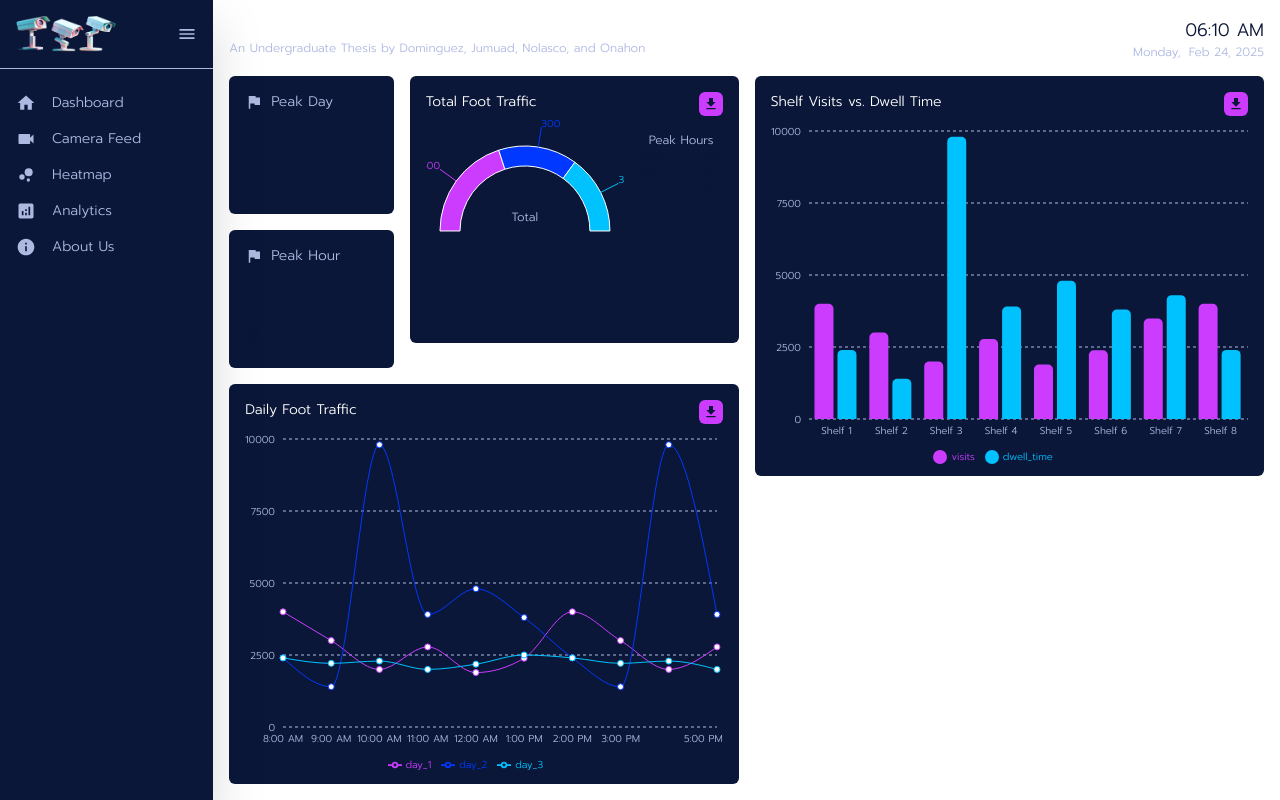
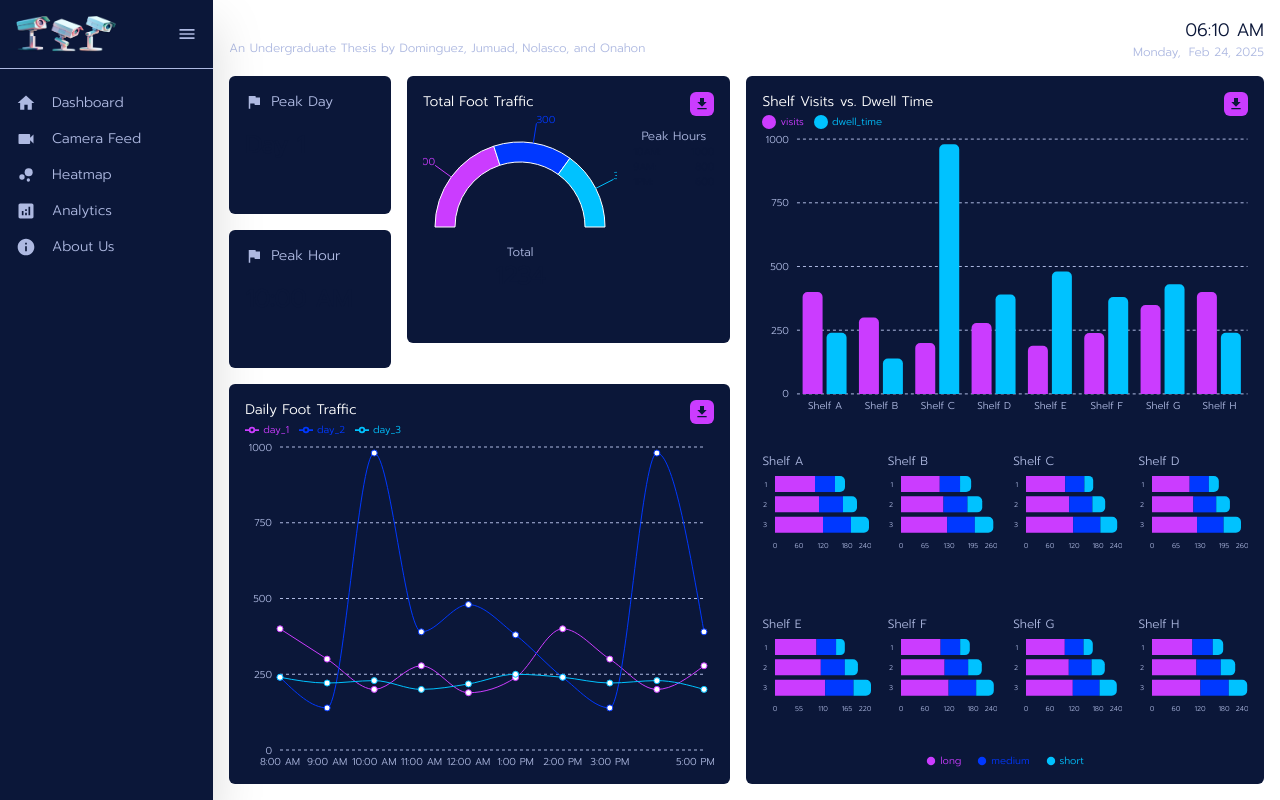
Before and after one commit to precioushopey/thesis-subay-web, a Next.js app: page /analytics in a window 1280 px wide. Built offline with nearby package versions, Linux system fonts and the light colour scheme.

Commit message:
Further fixes for analytics

```diff
--- a/app/analytics/page.tsx
+++ b/app/analytics/page.tsx
@@ -2,39 +2,88 @@ import React from "react";
 import AnalyticsLineChart from "../components/AnalyticsLine";
 import AnalyticsBarChart from "../components/AnalyticsBar";
 import AnalyticsPieChart from "../components/AnalyticsPie";
-import { MdFlag } from "react-icons/md";
+import ShelfChart from "../components/ShelfChart";
+import { MdFlag, MdCircle } from "react-icons/md";
+import {
+  shelfA,
+  shelfB,
+  shelfC,
+  shelfD,
+  shelfE,
+  shelfF,
+  shelfG,
+  shelfH,
+} from "@/app/lib/data";
 
 const AnalyticsPage = () => {
   return (
     <div className="w-full h-full flex flex-col sm:flex-row gap-4 p-4 -mt-4 font-[family-name:var(--font-prompt)] selection:bg-[#7F25FB] selection:text-white">
-      <div className="w-full lg:w-1/2 h-full flex flex-col gap-4">
+      {/* TOP */}
+      <div className="w-full h-full flex flex-col gap-4">
         <div className="w-full h-full flex flex-row gap-4">
           <div className="w-full lg:w-1/3 h-full flex flex-col gap-4">
-            <div className="w-full h-full flex flex-col place-content-between bg-[#0B1739] rounded-md p-4">
-              <div className="flex flex-row items-center gap-2 text-[#AEB9E1]">
+            <div className="relative w-full h-full flex flex-col justify-center bg-[#0B1739] rounded-md p-4">
+              <div className="absolute top-4 left-4 flex flex-row items-center gap-2 text-[#AEB9E1]">
                 <MdFlag size={18} />
                 <h1 className="text-sm font-medium">Peak Day</h1>
               </div>
-              <h1 className="text-2xl font-semibold">Day 1</h1>
+              <h1 className="items-center justify-center text-2xl font-semibold">
+                Day 1
+              </h1>
             </div>
-            <div className="w-full h-full flex flex-col place-content-between bg-[#0B1739] rounded-md p-4">
-              <div className="flex flex-row items-center gap-2 text-[#AEB9E1]">
+            <div className="relative w-full h-full flex flex-col justify-center bg-[#0B1739] rounded-md p-4">
+              <div className="absolute top-4 left-4 flex flex-row items-center gap-2 text-[#AEB9E1]">
                 <MdFlag size={18} />
                 <h1 className="text-sm font-medium">Peak Hour</h1>
               </div>
-              <h1 className="text-2xl font-semibold">10:00 AM</h1>
+              <h1 className="items-center justify-center text-2xl font-semibold">
+                10:00 AM
+              </h1>
             </div>
           </div>
           <div className="w-full lg:w-2/3 h-full">
             <AnalyticsPieChart page="analytics" />
           </div>
         </div>
-
         <AnalyticsLineChart page="analytics" />
       </div>
-
-      <div className="w-full lg:w-1/2 h-full flex flex-col gap-4">
+      {/* BOTTOM */}
+      <div className="w-full h-full flex flex-col gap-4 p-4 rounded-md bg-[#0B1739]">
         <AnalyticsBarChart page="analytics" />
+        <div className="w-full h-full flex flex-col gap-4">
+          <div className="w-full h-full flex flex-col sm:flex-row items-center justify-center gap-4">
+            <ShelfChart label={"Shelf A"} data={shelfA} />
+            <ShelfChart label={"Shelf B"} data={shelfB} />
+            <ShelfChart label={"Shelf C"} data={shelfC} />
+            <ShelfChart label={"Shelf D"} data={shelfD} />
+          </div>
+          <div className="w-full h-full flex flex-col sm:flex-row items-center justify-center gap-4">
+            <ShelfChart label={"Shelf E"} data={shelfE} />
+            <ShelfChart label={"Shelf F"} data={shelfF} />
+            <ShelfChart label={"Shelf G"} data={shelfG} />
+            <ShelfChart label={"Shelf H"} data={shelfH} />
+          </div>
+          <ul className="flex flex-row items-center justify-center text-center gap-4">
+            <li className="flex flex-row items-center justify-center text-[#CB3CFF] text-[10px] gap-x-1">
+              <span>
+                <MdCircle />
+              </span>
+              <h6>long</h6>
+            </li>
+            <li className="flex flex-row items-center justify-center text-[#0038FF] text-[10px] gap-x-1">
+              <span>
+                <MdCircle />
+              </span>
+              <h6>medium</h6>
+            </li>
+            <li className="flex flex-row items-center justify-center text-[#00C2FF] text-[10px] gap-x-1">
+              <span>
+                <MdCircle />
+              </span>
+              <h6>short</h6>
+            </li>
+          </ul>
+        </div>
       </div>
     </div>
   );
--- a/app/camera-feed/page.tsx
+++ b/app/camera-feed/page.tsx
@@ -3,7 +3,7 @@ import React from "react";
 const CameraFeedPage = () => {
   return (
     <div className="w-full h-full flex flex-col sm:flex-row gap-4 p-4 -mt-5 font-[family-name:var(--font-prompt)] selection:bg-[#7F25FB] selection:text-white">
-      <div className="h-full w-full sm:w-4/5 flex flex-col bg-[#0B1739] rounded-md p-4 hover:rounded-md hover:border hover:border-[#AEB9E1] cursor-pointer">
+      <div className="h-full w-full sm:w-4/5 flex flex-col bg-[#0B1739] rounded-md p-4">
         <h1 className="font-semibold text-base pb-2">Camera Feed</h1>
         <div className="border border-[#AEB9E1] rounded-md">
           <video
@@ -19,7 +19,7 @@ const CameraFeedPage = () => {
           </video>
         </div>
       </div>
-      <div className="h-full w-full sm:w-1/5 flex flex-col bg-[#0B1739] rounded-md p-4 hover:rounded-md hover:border hover:border-[#AEB9E1] cursor-pointer">
+      <div className="h-full w-full sm:w-1/5 flex flex-col bg-[#0B1739] rounded-md p-4">
         <h1 className="font-semibold text-base pb-2">Analysis</h1>
         <div className="w-full h-full flex flex-row items-center justify-center bg-transparent border border-[#AEB9E1] rounded-t-md">
           01
--- a/app/components/AnalyticsBar.tsx
+++ b/app/components/AnalyticsBar.tsx
@@ -2,6 +2,8 @@
 import { useRef } from "react";
 import ExportButton from "./ExportButton";
 import html2canvas from "html2canvas";
+import Link from "next/link";
+import { MdArrowOutward } from "react-icons/md";
 import {
   BarChart,
   Bar,
@@ -15,21 +17,21 @@ import {
 } from "recharts";
 
 const data = [
-  { name: "Shelf 1", visits: 4000, dwell_time: 2400 },
-  { name: "Shelf 2", visits: 3000, dwell_time: 1398 },
-  { name: "Shelf 3", visits: 2000, dwell_time: 9800 },
-  { name: "Shelf 4", visits: 2780, dwell_time: 3908 },
-  { name: "Shelf 5", visits: 1890, dwell_time: 4800 },
-  { name: "Shelf 6", visits: 2390, dwell_time: 3800 },
-  { name: "Shelf 7", visits: 3490, dwell_time: 4300 },
-  { name: "Shelf 8", visits: 4000, dwell_time: 2400 },
+  { name: "Shelf A", visits: 400, dwell_time: 240 },
+  { name: "Shelf B", visits: 300, dwell_time: 139 },
+  { name: "Shelf C", visits: 200, dwell_time: 980 },
+  { name: "Shelf D", visits: 278, dwell_time: 390 },
+  { name: "Shelf E", visits: 189, dwell_time: 480 },
+  { name: "Shelf F", visits: 239, dwell_time: 380 },
+  { name: "Shelf G", visits: 349, dwell_time: 430 },
+  { name: "Shelf H", visits: 400, dwell_time: 240 },
 ];
 
 const AnalyticsBarChart = ({ page }: { page: "dashboard" | "analytics" }) => {
   const chartRef = useRef<HTMLDivElement>(null);
 
   const chartHeight =
-    page === "dashboard" ? window.innerHeight / 3.7 : window.innerHeight / 2;
+    page === "dashboard" ? window.innerHeight / 4.5 : window.innerHeight / 2.5;
 
   const exportCSV = () => {
     const csvContent =
@@ -62,21 +64,28 @@ const AnalyticsBarChart = ({ page }: { page: "dashboard" | "analytics" }) => {
     }
   };
 
+  const chartIcon =
+    page === "dashboard" ? (
+      <Link href={"/analytics"}>
+        <button className="flex flex-row items-center justify-center rounded-md p-1 bg-[#CB3CFF] transform transition duration-500 hover:scale-110 font-[family-name:var(--font-prompt)] selection:bg-[#7F25FB] selection:text-white">
+          <MdArrowOutward size={16} />
+        </button>
+      </Link>
+    ) : (
+      <ExportButton onExportCSV={exportCSV} onExportPNG={exportPNG} />
+    );
+
   return (
-    <div
-      ref={chartRef}
-      className="rounded-md bg-[#0B1739] p-4 hover:rounded-md hover:border hover:border-[#AEB9E1] cursor-pointer"
-      style={{ height: chartHeight }}
-    >
+    <div ref={chartRef} style={{ height: chartHeight }} className="relative">
       <div className="flex flex-row justify-between">
         <h1 className="text-sm font-medium text-white">
           Shelf Visits vs. Dwell Time
         </h1>
-        <ExportButton onExportCSV={exportCSV} onExportPNG={exportPNG} />
+        <span className="absolute top-0 right-0">{chartIcon}</span>
       </div>
-      <div className="text-[10px] h-full">
+      <div className="text-[10px] h-full -mt-2">
         <ResponsiveContainer width="100%" height="100%">
-          <BarChart data={data} margin={{ top: 15, bottom: 20, left: -22 }}>
+          <BarChart data={data} margin={{ left: -25 }}>
             <CartesianGrid
               strokeDasharray="3 3"
               vertical={false}
@@ -102,7 +111,16 @@ const AnalyticsBarChart = ({ page }: { page: "dashboard" | "analytics" }) => {
               itemStyle={{ color: "#FFF" }}
               cursor={{ fill: "rgba(255, 255, 255, 0.2)" }}
             />
-            <Legend wrapperStyle={{ color: "#AEB9E1" }} />
+            <Legend
+              align="left"
+              verticalAlign="top"
+              wrapperStyle={{
+                paddingTop: "10px",
+                paddingBottom: "10px",
+                paddingLeft: "25px",
+                color: "#AEB9E1",
+              }}
+            />
             <Bar
               dataKey="visits"
               fill="#CB3CFF"
--- a/app/components/AnalyticsLine.tsx
+++ b/app/components/AnalyticsLine.tsx
@@ -1,7 +1,9 @@
 "use client";
 import { useRef } from "react";
+import ExportButton from "./ExportButton";
 import html2canvas from "html2canvas";
-import ExportButton from "./ExportButton";
+import Link from "next/link";
+import { MdArrowOutward } from "react-icons/md";
 import {
   LineChart,
   Line,
@@ -14,16 +16,16 @@ import {
 } from "recharts";
 
 const data = [
-  { name: "8:00 AM", day_1: 4000, day_2: 2400, day_3: 2400 },
-  { name: "9:00 AM", day_1: 3000, day_2: 1398, day_3: 2210 },
-  { name: "10:00 AM", day_1: 2000, day_2: 9800, day_3: 2290 },
-  { name: "11:00 AM", day_1: 2780, day_2: 3908, day_3: 2000 },
-  { name: "12:00 AM", day_1: 1890, day_2: 4800, day_3: 2181 },
-  { name: "1:00 PM", day_1: 2390, day_2: 3800, day_3: 2500 },
-  { name: "2:00 PM", day_1: 4000, day_2: 2400, day_3: 2400 },
-  { name: "3:00 PM", day_1: 3000, day_2: 1398, day_3: 2210 },
-  { name: "4:00 PM", day_1: 2000, day_2: 9800, day_3: 2290 },
-  { name: "5:00 PM", day_1: 2780, day_2: 3908, day_3: 2000 },
+  { name: "8:00 AM", day_1: 400, day_2: 240, day_3: 240 },
+  { name: "9:00 AM", day_1: 300, day_2: 139, day_3: 221 },
+  { name: "10:00 AM", day_1: 200, day_2: 980, day_3: 229 },
+  { name: "11:00 AM", day_1: 278, day_2: 390, day_3: 200 },
+  { name: "12:00 AM", day_1: 189, day_2: 480, day_3: 218 },
+  { name: "1:00 PM", day_1: 239, day_2: 380, day_3: 250 },
+  { name: "2:00 PM", day_1: 400, day_2: 240, day_3: 240 },
+  { name: "3:00 PM", day_1: 300, day_2: 139, day_3: 221 },
+  { name: "4:00 PM", day_1: 200, day_2: 980, day_3: 229 },
+  { name: "5:00 PM", day_1: 278, day_2: 390, day_3: 200 },
 ];
 
 const AnalyticsLineChart = ({ page }: { page: "dashboard" | "analytics" }) => {
@@ -65,24 +67,32 @@ const AnalyticsLineChart = ({ page }: { page: "dashboard" | "analytics" }) => {
     }
   };
 
+  const chartIcon =
+    page === "dashboard" ? (
+      <Link href={"/analytics"}>
+        <button className="flex flex-row items-center justify-center rounded-md p-1 bg-[#CB3CFF] transform transition duration-500 hover:scale-110 font-[family-name:var(--font-prompt)] selection:bg-[#7F25FB] selection:text-white">
+          <MdArrowOutward size={16} />
+        </button>
+      </Link>
+    ) : (
+      <ExportButton onExportCSV={exportCSV} onExportPNG={exportPNG} />
+    );
+
   return (
     <div
       ref={chartRef}
-      className="rounded-md bg-[#0B1739] p-4 hover:rounded-md hover:border hover:border-[#AEB9E1] cursor-pointer"
+      className="relative rounded-md bg-[#0B1739] p-4"
       style={{ height: chartHeight }}
     >
       <div className="flex flex-row justify-between">
         <div>
           <h1 className="text-sm font-medium text-white">Daily Foot Traffic</h1>
         </div>
-        <ExportButton onExportCSV={exportCSV} onExportPNG={exportPNG} />
+        <span className="absolute top-4 right-4">{chartIcon}</span>
       </div>
-      <div className="text-[10px] h-full">
+      <div className="text-[10px] h-full -mt-2">
         <ResponsiveContainer width="100%" height="100%">
-          <LineChart
-            data={data}
-            margin={{ top: 15, bottom: 20, left: -22, right: 5 }}
-          >
+          <LineChart data={data} margin={{ left: -25, right: 10 }}>
             <CartesianGrid
               strokeDasharray="3 3"
               vertical={false}
@@ -108,7 +118,16 @@ const AnalyticsLineChart = ({ page }: { page: "dashboard" | "analytics" }) => {
               itemStyle={{ color: "#FFF" }}
               cursor={{ stroke: "#FFF", strokeWidth: 2 }}
             />
-            <Legend wrapperStyle={{ color: "#AEB9E1" }} />
+            <Legend
+              align="left"
+              verticalAlign="top"
+              wrapperStyle={{
+                paddingTop: "10px",
+                paddingBottom: "10px",
+                paddingLeft: "25px",
+                color: "#AEB9E1",
+              }}
+            />
             <Line
               type="monotone"
               dataKey="day_1"
--- a/app/components/AnalyticsPie.tsx
+++ b/app/components/AnalyticsPie.tsx
@@ -2,6 +2,8 @@
 import { useRef } from "react";
 import ExportButton from "./ExportButton";
 import html2canvas from "html2canvas";
+import Link from "next/link";
+import { MdArrowOutward } from "react-icons/md";
 import { PieChart, Pie, Cell, ResponsiveContainer, Tooltip } from "recharts";
 
 const data = [
@@ -47,15 +49,26 @@ const AnalyticsPieChart = ({ page }: { page: "dashboard" | "analytics" }) => {
     }
   };
 
+  const chartIcon =
+    page === "dashboard" ? (
+      <Link href={"/analytics"}>
+        <button className="flex flex-row items-center justify-center rounded-md p-1 bg-[#CB3CFF] transform transition duration-500 hover:scale-110 font-[family-name:var(--font-prompt)] selection:bg-[#7F25FB] selection:text-white">
+          <MdArrowOutward size={16} />
+        </button>
+      </Link>
+    ) : (
+      <ExportButton onExportCSV={exportCSV} onExportPNG={exportPNG} />
+    );
+
   return (
     <div
       ref={chartRef}
-      className="rounded-md bg-[#0B1739] p-4 hover:rounded-md hover:border hover:border-[#AEB9E1] cursor-pointer"
+      className="relative rounded-md bg-[#0B1739] p-4"
       style={{ height: chartHeight }}
     >
       <div className="flex flex-row justify-between">
         <h1 className="text-sm font-medium text-white">Total Foot Traffic</h1>
-        <ExportButton onExportCSV={exportCSV} onExportPNG={exportPNG} />
+        <span className="absolute top-4 right-4">{chartIcon}</span>
       </div>
       <div className="w-full h-full flex flex-col sm:flex-row justify-between text-[10px]">
         <div className="relative sm:w-2/3 h-full">
@@ -92,7 +105,7 @@ const AnalyticsPieChart = ({ page }: { page: "dashboard" | "analytics" }) => {
               </Pie>
             </PieChart>
           </ResponsiveContainer>
-          <div className="absolute top-2/4 left-1/2 -translate-x-1/2 -translate-y-1/2 items-center justify-center text-center">
+          <div className="absolute top-2/3 left-1/2 -translate-x-1/2 -translate-y-1/2 items-center justify-center text-center">
             <h1 className="text-[#AEB9E1] text-xs">Total</h1>
             <h1 className="font-semibold text-2xl">1234</h1>
           </div>
@@ -101,7 +114,7 @@ const AnalyticsPieChart = ({ page }: { page: "dashboard" | "analytics" }) => {
           <h1 className="text-xs text-[#AEB9E1]">Peak Hours</h1>
           <ul
             role="list"
-            className="flex flex-row flex-wrap sm:flex-col justify-center sm:justify-start gap-x-4 sm:gap-0"
+            className="flex flex-row flex-wrap sm:flex-col justify-center sm:justify-start gap-4 sm:gap-0"
           >
             <li className="flex flex-row justify-between">
               <h1>10AM:</h1>
--- /dev/null
+++ b/app/components/ShelfChart.tsx
@@ -0,0 +1,84 @@
+"use client";
+import React from "react";
+import {
+  BarChart,
+  Bar,
+  XAxis,
+  YAxis,
+  CartesianGrid,
+  Tooltip,
+  Legend,
+  ResponsiveContainer,
+  Rectangle,
+} from "recharts";
+
+const ShelfA = ({ label, data }: { label: String; data: any }) => {
+  return (
+    <div className="w-full h-[6rem]">
+      <h1 className="text-xs text-[#AEB9E1]">{label}</h1>
+      <div className="text-[7px] h-full">
+        <ResponsiveContainer width="100%" height="100%">
+          <BarChart
+            layout="vertical"
+            data={data}
+            margin={{ top: 5, left: -47 }}
+          >
+            <CartesianGrid
+              strokeDasharray="3 3"
+              vertical={false}
+              horizontal={false}
+              stroke="#AEB9E1"
+            />
+            <XAxis
+              type="number"
+              axisLine={false}
+              tickLine={false}
+              tick={{ fill: "#AEB9E1" }}
+            />
+            <YAxis
+              dataKey="name"
+              type="category"
+              axisLine={false}
+              tickLine={false}
+              tick={{ fill: "#AEB9E1" }}
+            />
+            <Tooltip
+              contentStyle={{
+                backgroundColor: "#081028",
+                borderRadius: "5px",
+                color: "#FFF",
+              }}
+              itemStyle={{ color: "#FFF" }}
+              cursor={{ fill: "rgba(255, 255, 255, 0.2)" }}
+            />
+            <Legend wrapperStyle={{ color: "#AEB9E1" }} />
+            <Bar
+              dataKey="long"
+              stackId="a"
+              fill="#CB3CFF"
+              legendType="none"
+              activeBar={<Rectangle fill="#E74C3C" stroke="#FFF" />}
+            />
+            <Bar
+              dataKey="med"
+              stackId="a"
+              fill="#0038FF"
+              legendType="none"
+              activeBar={<Rectangle fill="#EC8825" stroke="#FFF" />}
+            />
+            <Bar
+              dataKey="short"
+              stackId="a"
+              fill="#00C2FF"
+              legendType="none"
+              radius={[0, 5, 5, 0]}
+              activeBar={<Rectangle fill="#F1C40F" stroke="#FFF" />}
+            />
+          </BarChart>
+        </ResponsiveContainer>
+      </div>
+    </div>
+  );
+};
+
+export default ShelfA;
--- a/app/heatmap/page.tsx
+++ b/app/heatmap/page.tsx
@@ -4,7 +4,7 @@ import Image from "next/image";
 const HeatmapPage = () => {
   return (
     <div className="w-full h-full flex flex-col sm:flex-row gap-4 p-4 -mt-5 font-[family-name:var(--font-prompt)] selection:bg-[#7F25FB] selection:text-white">
-      <div className="h-full w-full sm:w-4/5 flex flex-col bg-[#0B1739] rounded-md p-4 hover:rounded-md hover:border hover:border-[#AEB9E1] cursor-pointer">
+      <div className="h-full w-full sm:w-4/5 flex flex-col bg-[#0B1739] rounded-md p-4">
         <h1 className="font-semibold text-base pb-2">Heatmap</h1>
         <div className="border border-[#AEB9E1] rounded-md">
           <video
@@ -20,7 +20,7 @@ const HeatmapPage = () => {
           </video>
         </div>
       </div>
-      <div className="h-full w-full sm:w-1/5 flex flex-col bg-[#0B1739] rounded-md p-4 hover:rounded-md hover:border hover:border-[#AEB9E1] cursor-pointer">
+      <div className="h-full w-full sm:w-1/5 flex flex-col bg-[#0B1739] rounded-md p-4">
         <h1 className="font-semibold text-base pb-2">Analysis</h1>
         <div className="w-full h-full flex flex-row items-center justify-center bg-transparent border border-[#AEB9E1] rounded-t-md">
           01
--- /dev/null
+++ b/app/lib/data.ts
@@ -0,0 +1,49 @@
+// TEMPORARY DATA
+
+export const shelfA = [
+    { name: "1", long: 100, med: 50, short: 25 },
+    { name: "2", long: 110, med: 60, short: 35 },
+    { name: "3", long: 120, med: 70, short: 45 },
+  ];
+
+export const shelfB = [
+    { id: 1, name: "1", long: 105, med: 55, short: 30 },
+    { id: 2, name: "2", long: 115, med: 65, short: 40 },
+    { id: 3, name: "3", long: 125, med: 75, short: 50 },
+  ];
+
+  export const shelfC = [
+    { id: 1, name: "1", long: 98, med: 48, short: 22 },
+    { id: 2, name: "2", long: 108, med: 58, short: 32 },
+    { id: 3, name: "3", long: 118, med: 68, short: 42 },
+  ];
+
+  export const shelfD = [
+    { id: 1, name: "1", long: 102, med: 52, short: 27 },
+    { id: 2, name: "2", long: 112, med: 62, short: 37 },
+    { id: 3, name: "3", long: 122, med: 72, short: 47 },
+  ];
+
+  export const shelfE = [
+    { id: 1, name: "1", long: 95, med: 45, short: 20 },
+    { id: 2, name: "2", long: 105, med: 55, short: 30 },
+    { id: 3, name: "3", long: 115, med: 65, short: 40 },
+  ];
+
+  export const shelfF = [
+    { id: 1, name: "1", long: 99, med: 49, short: 24 },
+    { id: 2, name: "2", long: 109, med: 59, short: 34 },
+    { id: 3, name: "3", long: 119, med: 69, short: 44 },
+  ];
+
+  export const shelfG = [
+    { id: 1, name: "1", long: 97, med: 47, short: 23 },
+    { id: 2, name: "2", long: 107, med: 57, short: 33 },
+    { id: 3, name: "3", long: 117, med: 67, short: 43 },
+  ];
+
+  export const shelfH = [
+    { id: 1, name: "1", long: 101, med: 51, short: 26 },
+    { id: 2, name: "2", long: 111, med: 61, short: 36 },
+    { id: 3, name: "3", long: 121, med: 71, short: 46 },
+  ];
```
Also changed, not shown: app/page.tsx (+4 -4 lines).
